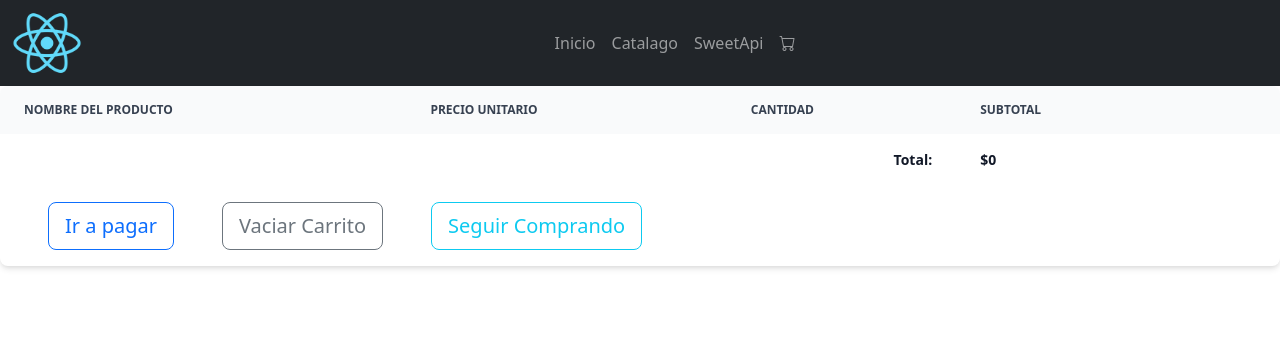
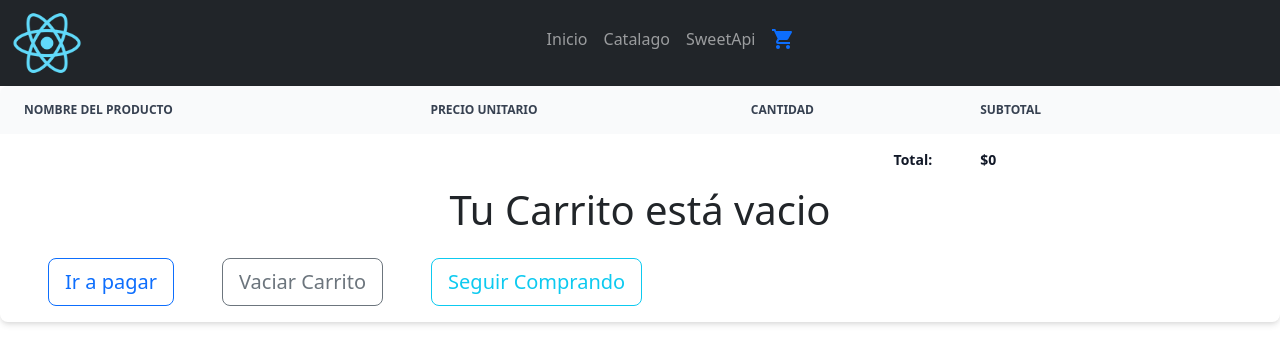
Before and after one commit to Gilbert-Velazquez-Pineda/context, a React (Create React App) app: page /Cart in a window 1280 px wide. Shown: the top 364 px of the page. Built offline with nearby package versions, Linux system fonts and the light colour scheme.

Commit message:
CartWidget

```diff
--- a/src/componentes/Cart/Cart.js
+++ b/src/componentes/Cart/Cart.js
@@ -1,6 +1,7 @@
 import CartContext from "../Context/CartContext";
 import { useContext } from "react";
 import { Link } from "react-router-dom";
+
 
 
 
@@ -13,6 +14,7 @@
 
 
     return(
+
 
 <div className="overflow-x-auto relative shadow-md sm:rounded-lg">
     <table className="w-full text-sm text-left text-gray-500 dark:text-gray-400">
@@ -35,6 +37,7 @@
                 </th>
             </tr>
         </thead>
+
         <tbody>
             {cart.map((prod) => (
             <tr className="bg-white border-b dark:bg-gray-800 dark:border-gray-700 hover:bg-gray-50 dark:hover:bg-gray-700">
@@ -53,10 +56,10 @@
                 <td className="py-4 px-6 text-right">
                     <button className="font-medium text-blue-600 dark:text-blue-500 hover:underline" onClick={() => removeItem(prod.id) } id={prod.id}>Eliminar</button>
                 </td>
-
             </tr>
            ))}
         </tbody>
+
         <tfoot>
             <tr className="font-semibold text-gray-900 dark:text-dark">
                 <td></td>
@@ -66,7 +69,7 @@
             </tr>
         </tfoot>
     </table>
-
+    <h1 className="text-center">{cart.length === 0 ? 'Tu Carrito está vacio' :  ''}</h1>
     <Link className="btn btn-outline-primary btn-lg mx-5 my-3" to='/'>Ir a pagar</Link>
     <button type="button" onClick={clearCart} className="btn btn-outline-secondary btn-lg ">Vaciar Carrito</button>
     <Link to='/ItemListContainer' variant="secondary" className='btn btn-outline-info  btn-lg mx-5'>Seguir Comprando</Link>
--- a/src/componentes/Context/CartContext.js
+++ b/src/componentes/Context/CartContext.js
@@ -19,7 +19,7 @@
         }
     }
 
-console.log();
+
 
     //vaciar carrito
     const clearCart = () => {
--- a/src/componentes/navbar/CartWidget.js
+++ b/src/componentes/navbar/CartWidget.js
@@ -1,9 +1,25 @@
+import { useContext } from "react"
+import { Link } from "react-router-dom"
+import CartContext from "../Context/CartContext"
+
 const CartWidget = () => {
+  const {getQuantity} = useContext (CartContext)
+
+  const quantity =getQuantity()
+
+
+
     return (
       <>
-      <div>
-          <i class="bi bi-cart " ></i>
-      </div>
+      <li class="font-sans block mt-0 lg:inline-block lg:mt-0 lg:ml-0 align-middle text-black hover:text-gray-700">
+          <Link to='/cart' role="button" class="relative flex" >
+            <svg class="flex-1 w-8 h-8 fill-current" viewbox="0 0 24 24">
+             <path d="M17,18C15.89,18 15,18.89 15,20A2,2 0 0,0 17,22A2,2 0 0,0 19,20C19,18.89 18.1,18 17,18M1,2V4H3L6.6,11.59L5.24,14.04C5.09,14.32 5,14.65 5,15A2,2 0 0,0 7,17H19V15H7.42A0.25,0.25 0 0,1 7.17,14.75C7.17,14.7 7.18,14.66 7.2,14.63L8.1,13H15.55C16.3,13 16.96,12.58 17.3,11.97L20.88,5.5C20.95,5.34 21,5.17 21,5A1,1 0 0,0 20,4H5.21L4.27,2M7,18C5.89,18 5,18.89 5,20A2,2 0 0,0 7,22A2,2 0 0,0 9,20C9,18.89 8.1,18 7,18Z"/>
+           </svg>
+           {quantity === 0 ? '' : <span class="absolute right-0 top-0 left-6 rounded-full bg-red-600 w-3 h-4 top right p-0 m-0 text-white font-mono text-sm  leading-tight text-center">{quantity}
+           </span>}
+         </Link>
+       </li>
       </>
     )
   }
--- a/src/componentes/navbar/ItemListContainer.js
+++ b/src/componentes/navbar/ItemListContainer.js
@@ -17,7 +17,7 @@
     }, [])
 
     return (
-      <div className="bg-white">
+      <div className="bg-neutral-300">
       <div className="mx-auto max-w-2xl py-16 px-4 sm:py-24 sm:px-6 lg:max-w-7xl lg:px-8">
         <h2 className="text-4xl font-bold tracking-tight text-gray-900 text-center">Catalago de productos</h2>
 
```
